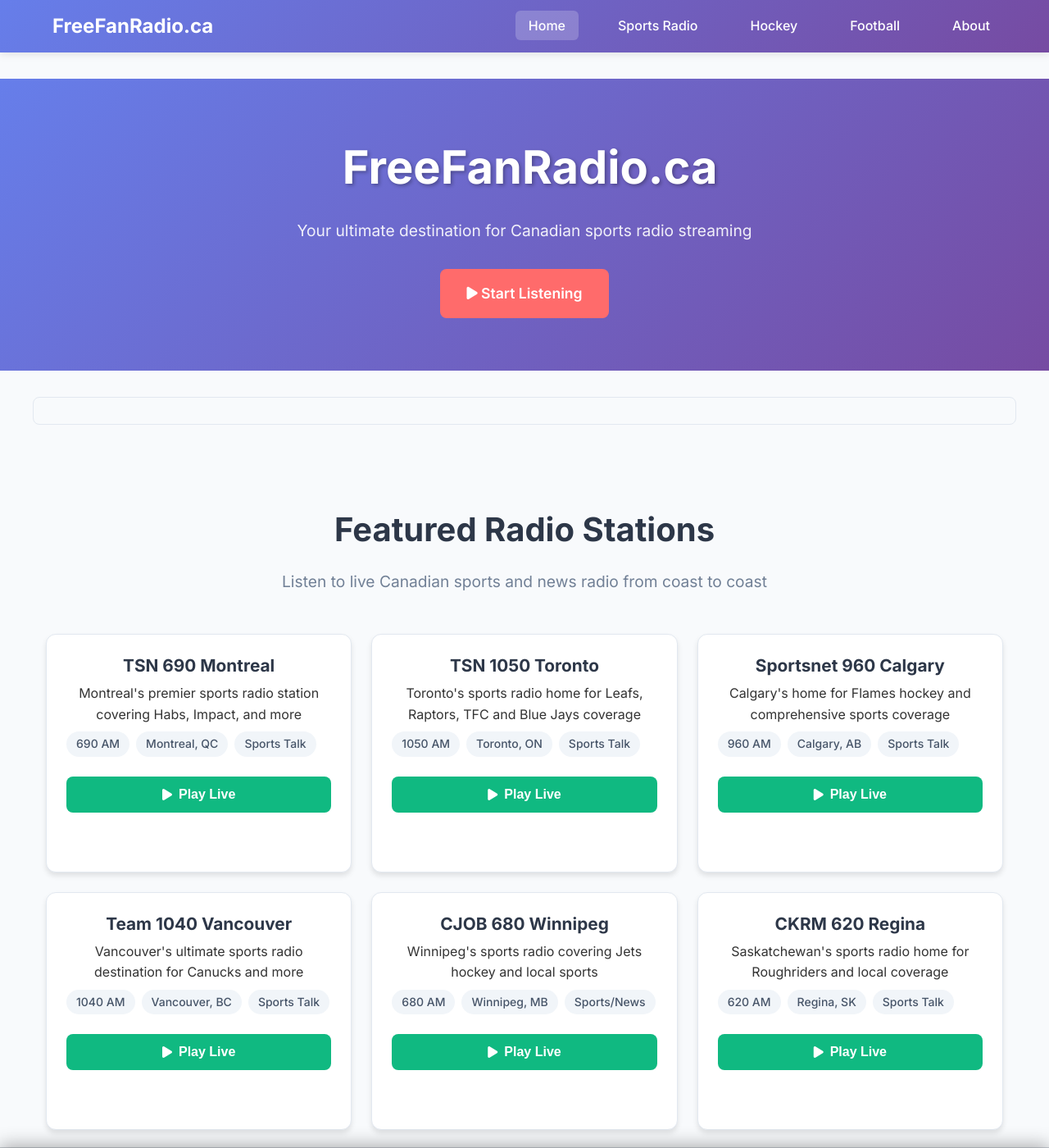
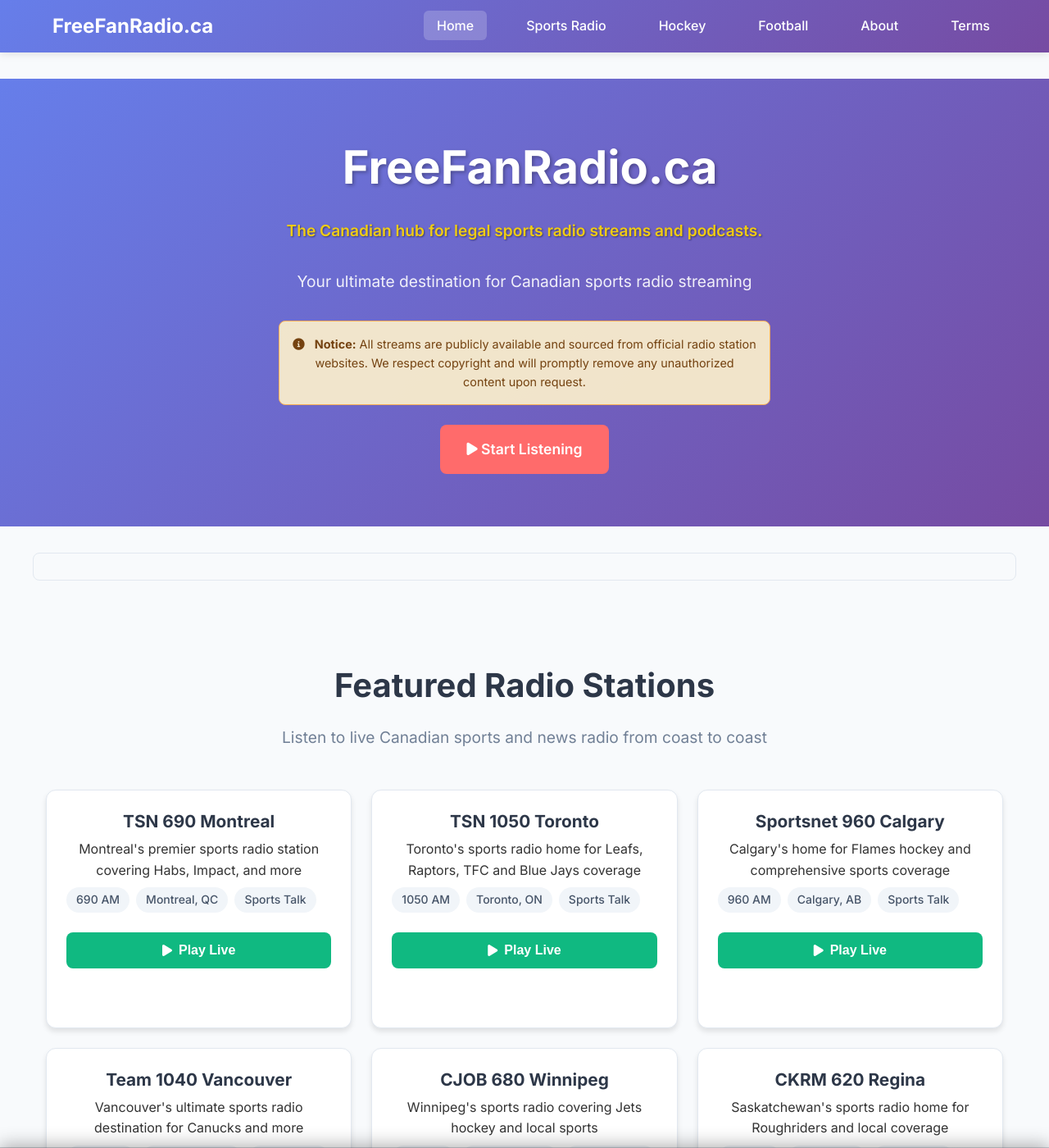
Before and after one commit to freefanradio/freefanradio.github.io, a Jekyll site: the page built from index.html, in a window 1280 px wide and 1400 px high. Shown: the whole window at 82% size. Built offline with Jekyll 4.4.1, drawn with Linux system fonts in a browser that asks for light colours; some of the changed text lies outside the part shown.

Commit message:
Fix markdown + added disclaimer + added mission.

```diff
--- a/_config.yml
+++ b/_config.yml
@@ -1,6 +1,6 @@
 # Site settings
 title: "FreeFanRadio.ca"
-description: "Stream Canadian Sports Radio Stations"
+description: "The Canadian hub for legal sports radio streams and podcasts."
 url: "https://cloudphenix.github.io"
 baseurl: "/freefanradio"
 
@@ -31,6 +31,8 @@
     url: /football/
   - title: About
     url: /about/
+  - title: Terms
+    url: /terms/
 
 # Google AdSense
 google_adsense_id: "ca-pub-XXXXXXXXXXXXXXXXX"  # Replace with your AdSense ID
--- a/_layouts/default.html
+++ b/_layouts/default.html
@@ -122,6 +122,10 @@
             </div>
             <div class="footer-bottom">
                 <p>&copy; {{ site.time | date: '%Y' }} {{ site.title }}. All rights reserved.</p>
+                <p style="font-size: 0.9rem; color: #a0aec0; margin-top: 0.5rem;">
+                    Disclaimer: All streams are publicly available and belong to their respective owners.
+                    <a href="{{ '/about/' | relative_url }}" style="color: #4299e1;">View full legal disclaimer</a>
+                </p>
             </div>
         </div>
     </footer>
--- a/assets/css/main.css
+++ b/assets/css/main.css
@@ -123,6 +123,21 @@
     font-weight: 700;
     margin-bottom: 1rem;
     text-shadow: 2px 2px 4px rgba(0, 0, 0, 0.3);
+}
+
+.hero-mission {
+    font-size: 1.4rem;
+    font-weight: 600;
+    margin-bottom: 0.5rem;
+    opacity: 1;
+    color: #ffd700;
+    text-shadow: 1px 1px 2px rgba(0, 0, 0, 0.5);
+}
+
+.hero-subtitle {
+    font-size: 1.1rem;
+    margin-bottom: 2rem;
+    opacity: 0.9;
 }
 
 .hero p {
--- a/index.html
+++ b/index.html
@@ -1,13 +1,21 @@
 ---
 layout: default
 title: "Home"
-description: "Stream live Canadian sports radio stations - Hockey, Football, Basketball and more. FreeFanRadio.ca is your destination for Canadian sports broadcasting."
+description: "The Canadian hub for legal sports radio streams and podcasts. Stream live Canadian sports radio stations - Hockey, Football, Basketball and more."
 ---
 
 <section class="hero">
     <div class="hero-container">
         <h1><i class="fas fa-radio"></i> FreeFanRadio.ca</h1>
-        <p>Your ultimate destination for Canadian sports radio streaming</p>
+        <p class="hero-mission">The Canadian hub for legal sports radio streams and podcasts.</p>
+        <p class="hero-subtitle">Your ultimate destination for Canadian sports radio streaming</p>
+
+        <!-- Disclaimer Notice -->
+        <div style="background: rgba(255, 243, 205, 0.9); border: 1px solid #f6ad55; border-radius: 8px; padding: 1rem; margin: 1.5rem auto; max-width: 600px; font-size: 0.9rem; color: #744210;">
+            <i class="fas fa-info-circle" style="margin-right: 0.5rem;"></i>
+            <strong>Notice:</strong> All streams are publicly available and sourced from official radio station websites. We respect copyright and will promptly remove any unauthorized content upon request.
+        </div>
+
         <a href="#stations" class="cta-button">
             <i class="fas fa-play"></i>
             Start Listening
```
Also changed, not shown: _layouts/station.html (+9 -0 lines), about.md (renamed from about.html, +37 -1 lines), terms.md (added, +124 -0 lines), football.md (renamed from football.html), hockey.md (renamed from hockey.html).
